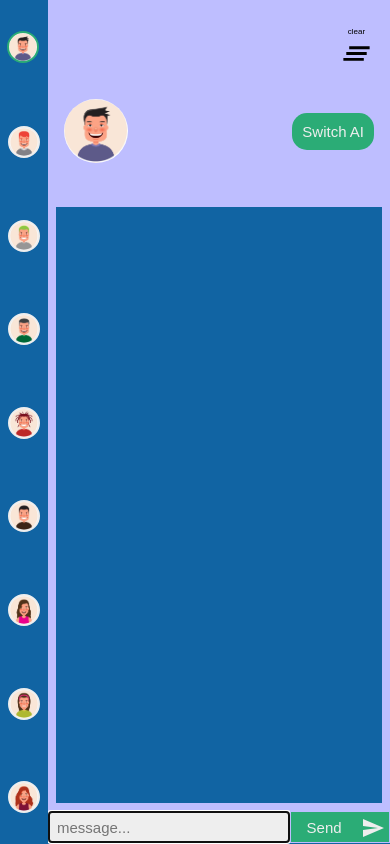
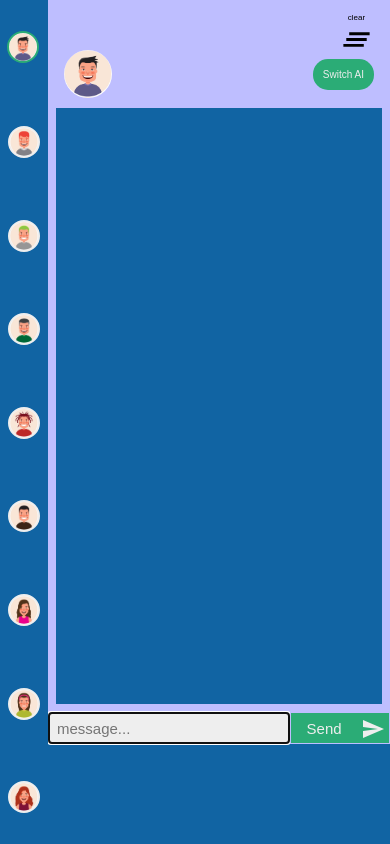
Before and after one commit to mikyYun/aichat, a React (Vite) app in the folder aiChat/: page / in a window 390 px wide. Built offline with nearby package versions, Linux system fonts and the light colour scheme.

Commit message:
header update

```diff
--- a/aiChat/src/App.scss
+++ b/aiChat/src/App.scss
@@ -186,7 +186,7 @@ $sideColor: #1164a3;
   }
 }
 
-@media (max-width: 600px) {
+@media screen and (max-width: 600px) {
   .App {
     padding-left: 3rem;
     padding-right: 0;
@@ -198,6 +198,20 @@ $sideColor: #1164a3;
     }
     .main_container {
       padding: 0;
+      .header {
+        height: 100px;
+        padding-top: 50px;
+        .controller {
+          top: -15px;
+        }
+        .avatar_container {
+          font-size: 10px;
+          .avatar {
+            width: 3rem;
+            height: 3rem;
+          }
+        }
+      }
     }
   }
 }
```
